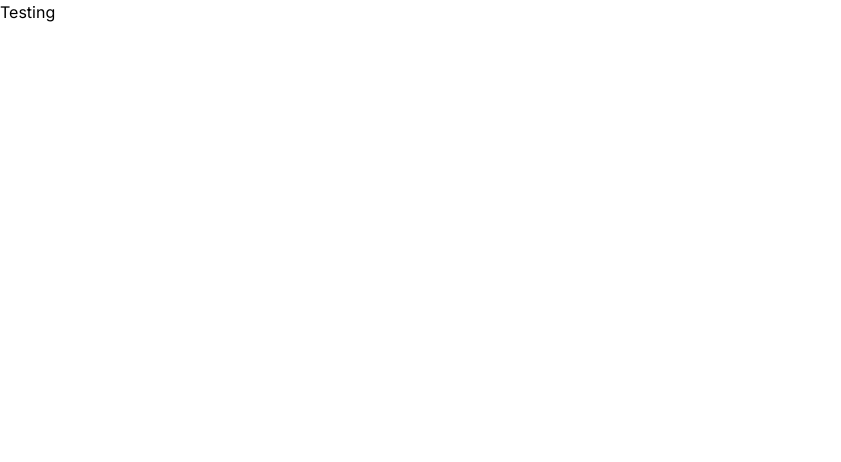
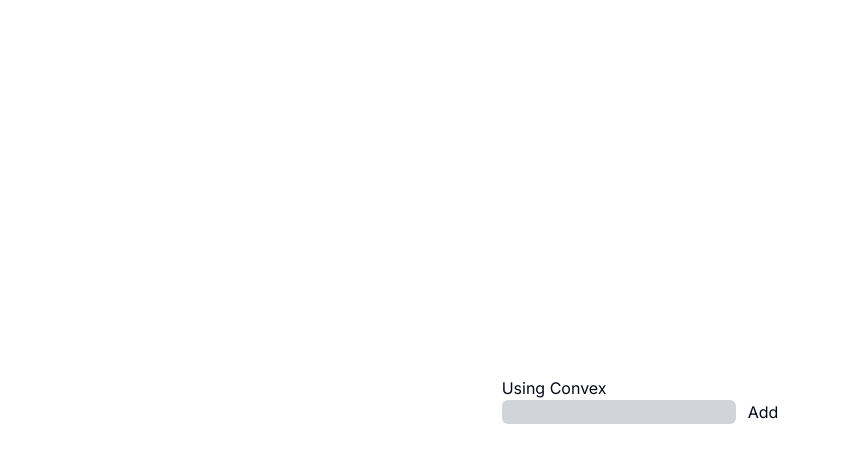
Before and after one commit to Jell13/326_Final-convex-, a Next.js app: page / in a window 1280 px wide. Shown: the top 462 px of the page, without its empty margins (0-841 px from the left). Built offline with nearby package versions, Linux system fonts and the light colour scheme.

Commit message:
created the todo front end and using shadcn button

```diff
--- a/app/globals.css
+++ b/app/globals.css
@@ -1,3 +1,76 @@
 @tailwind base;
-@tailwind components;
-@tailwind utilities;
+  @tailwind components;
+  @tailwind utilities;
+
+  @layer base {
+    :root {
+      --background: 0 0% 100%;
+      --foreground: 222.2 84% 4.9%;
+
+      --card: 0 0% 100%;
+      --card-foreground: 222.2 84% 4.9%;
+
+      --popover: 0 0% 100%;
+      --popover-foreground: 222.2 84% 4.9%;
+
+      --primary: 222.2 47.4% 11.2%;
+      --primary-foreground: 210 40% 98%;
+
+      --secondary: 210 40% 96.1%;
+      --secondary-foreground: 222.2 47.4% 11.2%;
+
+      --muted: 210 40% 96.1%;
+      --muted-foreground: 215.4 16.3% 46.9%;
+
+      --accent: 210 40% 96.1%;
+      --accent-foreground: 222.2 47.4% 11.2%;
+
+      --destructive: 0 84.2% 60.2%;
+      --destructive-foreground: 210 40% 98%;
+
+      --border: 214.3 31.8% 91.4%;
+      --input: 214.3 31.8% 91.4%;
+      --ring: 222.2 84% 4.9%;
+
+      --radius: 0.5rem;
+    }
+
+    .dark {
+      --background: 222.2 84% 4.9%;
+      --foreground: 210 40% 98%;
+
+      --card: 222.2 84% 4.9%;
+      --card-foreground: 210 40% 98%;
+
+      --popover: 222.2 84% 4.9%;
+      --popover-foreground: 210 40% 98%;
+
+      --primary: 210 40% 98%;
+      --primary-foreground: 222.2 47.4% 11.2%;
+
+      --secondary: 217.2 32.6% 17.5%;
+      --secondary-foreground: 210 40% 98%;
+
+      --muted: 217.2 32.6% 17.5%;
+      --muted-foreground: 215 20.2% 65.1%;
+
+      --accent: 217.2 32.6% 17.5%;
+      --accent-foreground: 210 40% 98%;
+
+      --destructive: 0 62.8% 30.6%;
+      --destructive-foreground: 210 40% 98%;
+
+      --border: 217.2 32.6% 17.5%;
+      --input: 217.2 32.6% 17.5%;
+      --ring: 212.7 26.8% 83.9%;
+    }
+  }
+
+  @layer base {
+    * {
+      @apply border-border;
+    }
+    body {
+      @apply bg-background text-foreground;
+    }
+  }
--- a/app/page.jsx
+++ b/app/page.jsx
@@ -1,9 +1,17 @@
-import Image from "next/image";
+"use client"
 
 export default function Home() {
   return (
-    <div>
-      Testing
+    <div className="h-screen w-screen grainy px-32">
+      <div className="h-full w-full flex flex-col justify-center items-center">
+        <div className="flex flex-col">
+          <h2>Using Convex</h2>
+          <div className="flex gap-3">
+            <input className="rounded-md bg-gray-300" type="text" />
+            <button>Add</button>
+          </div>
+        </div>
+      </div>
     </div>
   );
 }
--- /dev/null
+++ b/components/ui/button.jsx
@@ -0,0 +1,47 @@
+import * as React from "react"
+import { Slot } from "@radix-ui/react-slot"
+import { cva } from "class-variance-authority";
+
+import { cn } from "@/lib/utils"
+
+const buttonVariants = cva(
+  "inline-flex items-center justify-center whitespace-nowrap rounded-md text-sm font-medium ring-offset-background transition-colors focus-visible:outline-none focus-visible:ring-2 focus-visible:ring-ring focus-visible:ring-offset-2 disabled:pointer-events-none disabled:opacity-50",
+  {
+    variants: {
+      variant: {
+        default: "bg-primary text-primary-foreground hover:bg-primary/90",
+        destructive:
+          "bg-destructive text-destructive-foreground hover:bg-destructive/90",
+        outline:
+          "border border-input bg-background hover:bg-accent hover:text-accent-foreground",
+        secondary:
+          "bg-secondary text-secondary-foreground hover:bg-secondary/80",
+        ghost: "hover:bg-accent hover:text-accent-foreground",
+        link: "text-primary underline-offset-4 hover:underline",
+      },
+      size: {
+        default: "h-10 px-4 py-2",
+        sm: "h-9 rounded-md px-3",
+        lg: "h-11 rounded-md px-8",
+        icon: "h-10 w-10",
+      },
+    },
+    defaultVariants: {
+      variant: "default",
+      size: "default",
+    },
+  }
+)
+
+const Button = React.forwardRef(({ className, variant, size, asChild = false, ...props }, ref) => {
+  const Comp = asChild ? Slot : "button"
+  return (
+    (<Comp
+      className={cn(buttonVariants({ variant, size, className }))}
+      ref={ref}
+      {...props} />)
+  );
+})
+Button.displayName = "Button"
+
+export { Button, buttonVariants }
--- /dev/null
+++ b/lib/utils.js
@@ -0,0 +1,6 @@
+import { clsx } from "clsx"
+import { twMerge } from "tailwind-merge"
+
+export function cn(...inputs) {
+  return twMerge(clsx(inputs))
+}
--- a/tailwind.config.js
+++ b/tailwind.config.js
@@ -1,18 +1,77 @@
 /** @type {import('tailwindcss').Config} */
 module.exports = {
+  darkMode: ["class"],
   content: [
-    "./pages/**/*.{js,ts,jsx,tsx,mdx}",
-    "./components/**/*.{js,ts,jsx,tsx,mdx}",
-    "./app/**/*.{js,ts,jsx,tsx,mdx}",
+    './pages/**/*.{js,jsx}',
+    './components/**/*.{js,jsx}',
+    './app/**/*.{js,jsx}',
+    './src/**/*.{js,jsx}',
   ],
+  prefix: "",
   theme: {
+    container: {
+      center: true,
+      padding: "2rem",
+      screens: {
+        "2xl": "1400px",
+      },
+    },
     extend: {
-      backgroundImage: {
-        "gradient-radial": "radial-gradient(var(--tw-gradient-stops))",
-        "gradient-conic":
-          "conic-gradient(from 180deg at 50% 50%, var(--tw-gradient-stops))",
+      colors: {
+        border: "hsl(var(--border))",
+        input: "hsl(var(--input))",
+        ring: "hsl(var(--ring))",
+        background: "hsl(var(--background))",
+        foreground: "hsl(var(--foreground))",
+        primary: {
+          DEFAULT: "hsl(var(--primary))",
+          foreground: "hsl(var(--primary-foreground))",
+        },
+        secondary: {
+          DEFAULT: "hsl(var(--secondary))",
+          foreground: "hsl(var(--secondary-foreground))",
+        },
+        destructive: {
+          DEFAULT: "hsl(var(--destructive))",
+          foreground: "hsl(var(--destructive-foreground))",
+        },
+        muted: {
+          DEFAULT: "hsl(var(--muted))",
+          foreground: "hsl(var(--muted-foreground))",
+        },
+        accent: {
+          DEFAULT: "hsl(var(--accent))",
+          foreground: "hsl(var(--accent-foreground))",
+        },
+        popover: {
+          DEFAULT: "hsl(var(--popover))",
+          foreground: "hsl(var(--popover-foreground))",
+        },
+        card: {
+          DEFAULT: "hsl(var(--card))",
+          foreground: "hsl(var(--card-foreground))",
+        },
+      },
+      borderRadius: {
+        lg: "var(--radius)",
+        md: "calc(var(--radius) - 2px)",
+        sm: "calc(var(--radius) - 4px)",
+      },
+      keyframes: {
+        "accordion-down": {
+          from: { height: "0" },
+          to: { height: "var(--radix-accordion-content-height)" },
+        },
+        "accordion-up": {
+          from: { height: "var(--radix-accordion-content-height)" },
+          to: { height: "0" },
+        },
+      },
+      animation: {
+        "accordion-down": "accordion-down 0.2s ease-out",
+        "accordion-up": "accordion-up 0.2s ease-out",
       },
     },
   },
-  plugins: [],
-};
+  plugins: [require("tailwindcss-animate")],
+}
```
Also changed, not shown: package.json (+7 -1 lines), components.json (added), 1 other file (tests, documents, lock files or other folders).
